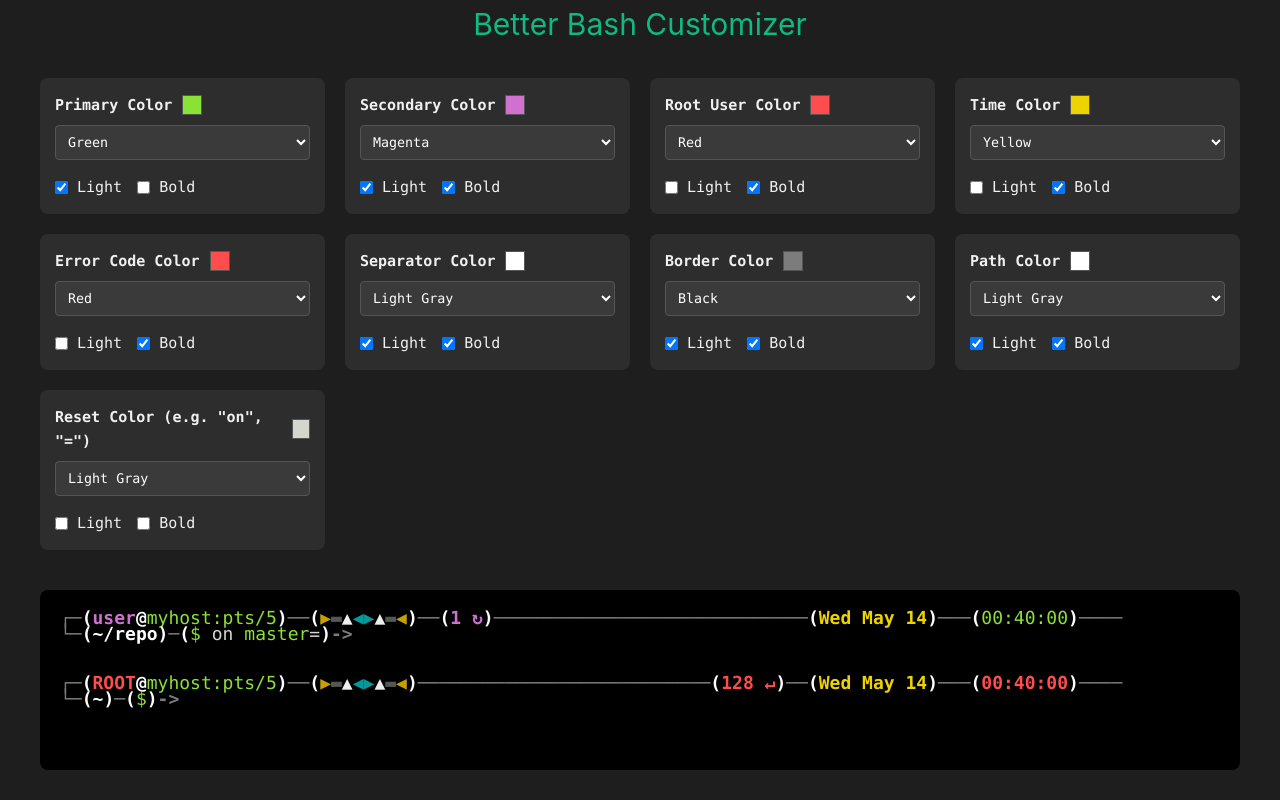
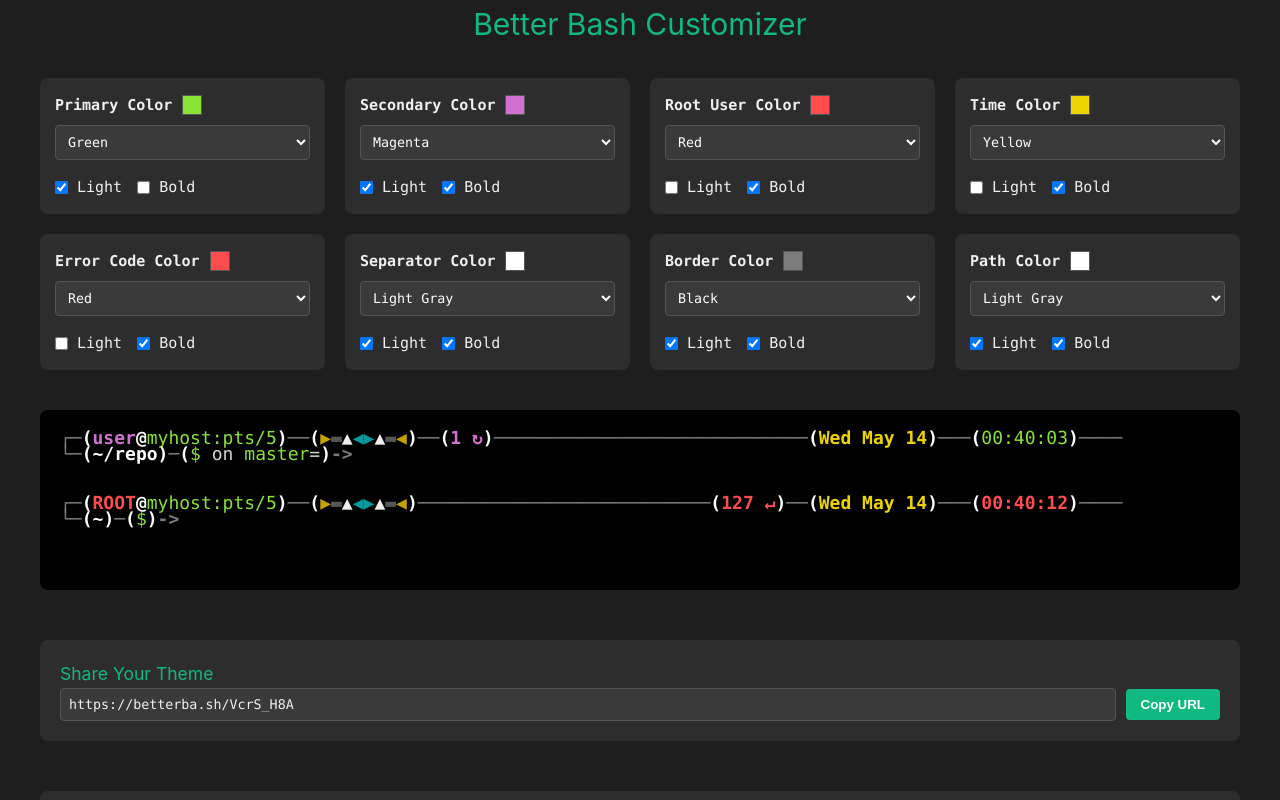
Before and after one commit to czoczo/BetterBash, a Vue app in the folder webpage/BetterBash/: page / in a window 1280 px wide. Shown: the top 800 px of the page. Built offline with nearby package versions, Linux system fonts and the light colour scheme.

Commit message:
delete bold, modify time

```diff
--- a/webpage/BetterBash/src/App.vue
+++ b/webpage/BetterBash/src/App.vue
@@ -68,7 +68,7 @@
           ><span :class="getColorClassFromBash(generatedColors.SEPARATOR_COLOR)">)</span
           ><span :class="getColorClassFromBash(generatedColors.BORDCOL)">───</span
           ><span :class="getColorClassFromBash(generatedColors.SEPARATOR_COLOR)">(</span
-          ><span :class="getColorClassFromBash(generatedColors.PRIMARY_COLOR)">00:40:00</span
+          ><span :class="getColorClassFromBash(generatedColors.PRIMARY_COLOR)">00:40:03</span
           ><span :class="getColorClassFromBash(generatedColors.SEPARATOR_COLOR)">)</span
           ><span :class="getColorClassFromBash(generatedColors.BORDCOL)">────</span>
         </div>
@@ -109,7 +109,7 @@
           ><span :class="getColorClassFromBash(generatedColors.SEPARATOR_COLOR)">)</span
           ><span :class="getColorClassFromBash(generatedColors.BORDCOL)">───────────────────────────</span
           ><span :class="getColorClassFromBash(generatedColors.SEPARATOR_COLOR)">(</span
-          ><span :class="getColorClassFromBash(generatedColors.ERR_COLOR)">128 ↵</span
+          ><span :class="getColorClassFromBash(generatedColors.ERR_COLOR)">127 ↵</span
           ><span :class="getColorClassFromBash(generatedColors.SEPARATOR_COLOR)">)</span
           ><span :class="getColorClassFromBash(generatedColors.BORDCOL)">──</span
           ><span :class="getColorClassFromBash(generatedColors.SEPARATOR_COLOR)">(</span
@@ -117,7 +117,7 @@
           ><span :class="getColorClassFromBash(generatedColors.SEPARATOR_COLOR)">)</span
           ><span :class="getColorClassFromBash(generatedColors.BORDCOL)">───</span
           ><span :class="getColorClassFromBash(generatedColors.SEPARATOR_COLOR)">(</span
-          ><span :class="getColorClassFromBash(generatedColors.ERR_COLOR)">00:40:00</span
+          ><span :class="getColorClassFromBash(generatedColors.ERR_COLOR)">00:40:12</span
           ><span :class="getColorClassFromBash(generatedColors.SEPARATOR_COLOR)">)</span
           ><span :class="getColorClassFromBash(generatedColors.BORDCOL)">────</span>
         </div>
@@ -200,16 +200,15 @@ const colorLabels = {
   SEPARATOR_COLOR: 'Separator Color',
   BORDCOL: 'Border Color',
   PATH_COLOR: 'Path Color',
-  RST: 'Reset Color (e.g. "on", "=")',
 };
 
 // --- Hardcoded order for URL encoding/decoding stability ---
 const ENCODING_ORDERED_COLOR_KEYS = [
   'PRIMARY_COLOR', 'SECONDARY_COLOR', 'ROOT_COLOR', 'TIME_COLOR',
-  'ERR_COLOR', 'SEPARATOR_COLOR', 'BORDCOL', 'PATH_COLOR', 'RST'
+  'ERR_COLOR', 'SEPARATOR_COLOR', 'BORDCOL', 'PATH_COLOR'
 ];
-if (ENCODING_ORDERED_COLOR_KEYS.length !== 9) {
-    console.error("Encoding logic assumes 9 color keys. Please update bit packing if this changes.");
+if (ENCODING_ORDERED_COLOR_KEYS.length !== 8) {
+    console.error("Encoding logic assumes 8 color keys. Please update bit packing if this changes.");
 }
 
 
```
Also changed, not shown: 1 other file (tests, documents, lock files or other folders).
